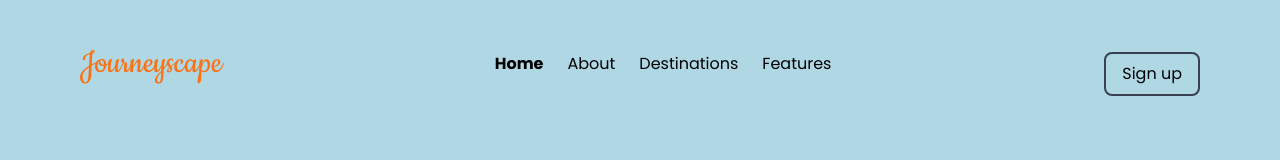
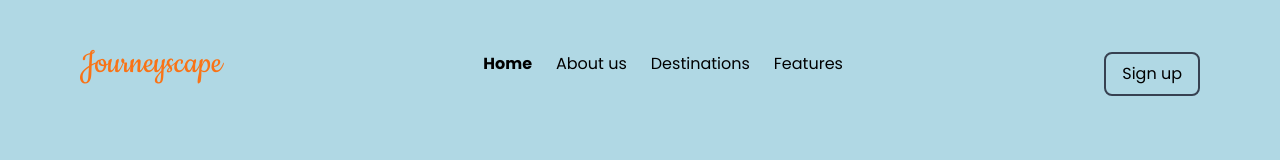
Before and after one commit to bineetNaidu/journeyscape, a Next.js app: page / in a window 1280 px wide. Shown: the top 160 px of the page. Built offline with nearby package versions, Linux system fonts and the light colour scheme.

Commit message:
🐛 minor updates UX/UI

```diff
--- a/src/components/Navbar.tsx
+++ b/src/components/Navbar.tsx
@@ -31,13 +31,13 @@ export const Navbar: FC = () => {
             Home
           </span>
         </Link>
-        <Link href="/about">
+        <Link href="/about-us">
           <span
             className={`hover:text-orange-500 transition-all ${
-              router.pathname === '/about' && 'font-bold'
+              router.pathname === '/about-us' && 'font-bold'
             }`}
           >
-            About
+            About us
           </span>
         </Link>
         <Link href="/destinations">
--- a/src/pages/signup.tsx
+++ b/src/pages/signup.tsx
@@ -16,7 +16,7 @@ const SignupPage = () => {
           />
         </div>
         <div className="flex flex-col items-center w-full">
-          <div className="py-20 px-28 border-4 border-dashed rounded-lg mt-20">
+          <div className="py-20 px-20 md:px-28 border-4 border-dashed rounded-lg mt-20">
             <h1 className="text-3xl sm:text-4xl md:text-5xl font-bold text-center">
               Sign Up
             </h1>
```
